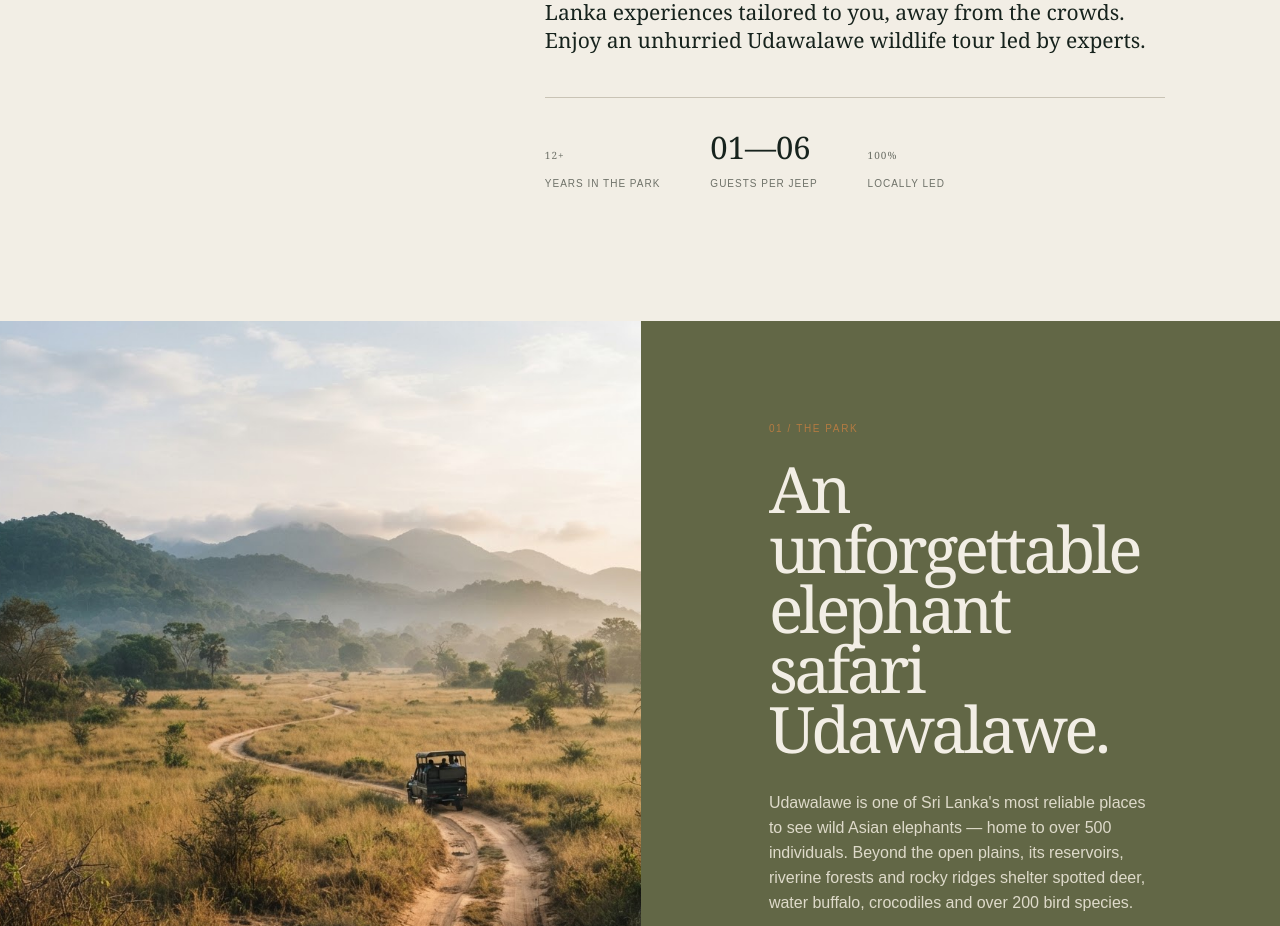
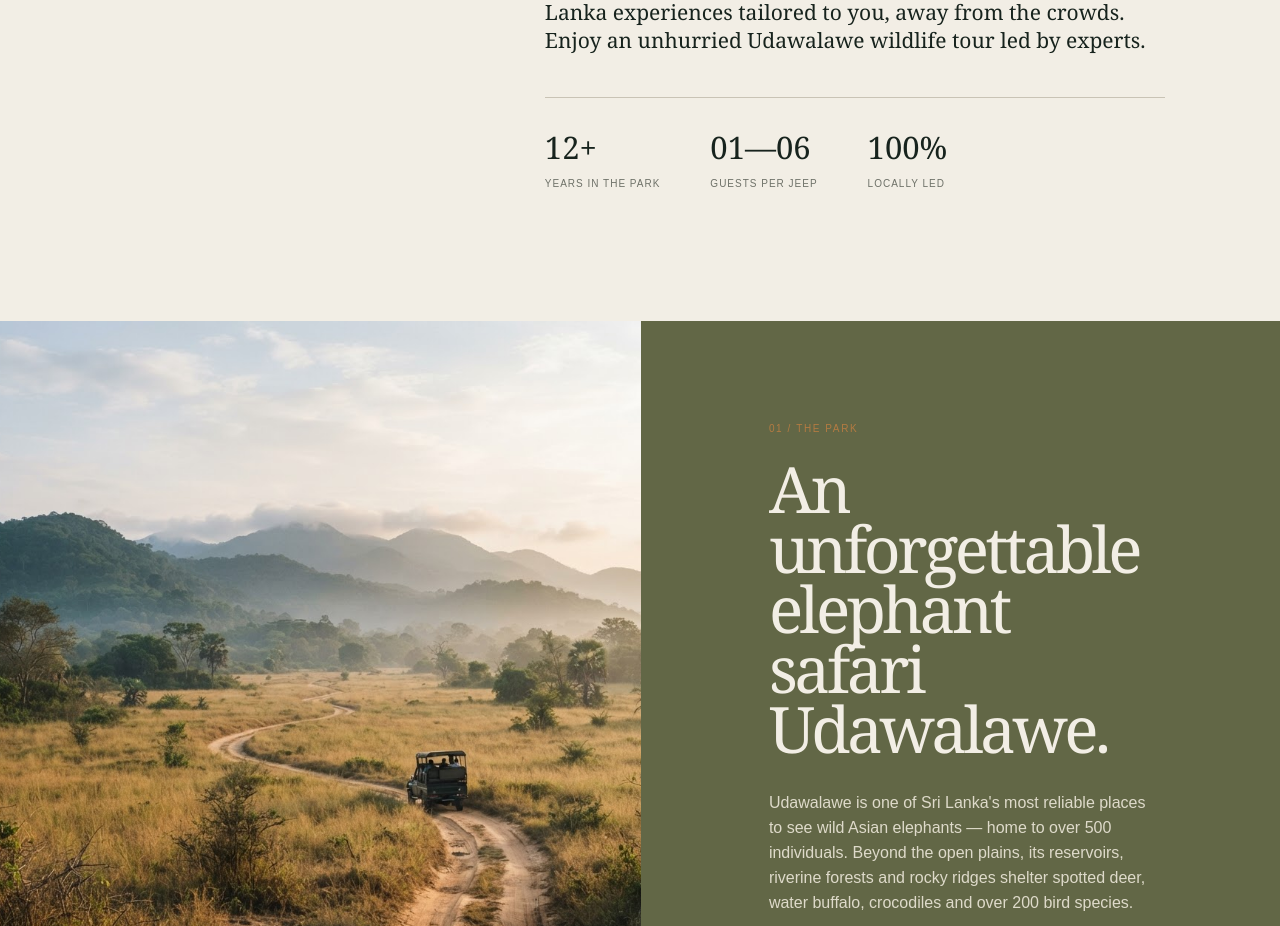
Before and after one commit to DrkCyph7/Udawalawe-Chaam-Safari, a Next.js app: page / in a window 1280 px wide. Shown: the part 1280-2206 px from the top of the page. Built offline with nearby package versions, Linux system fonts and the light colour scheme.

Commit message:
Texe Correction

```diff
--- a/app/globals.css
+++ b/app/globals.css
@@ -11,7 +11,7 @@ a { color: inherit; text-decoration: none; } button, input, textarea { font: inh
 .nav { position: fixed; z-index: 50; top: 0; left: 0; right: 0; display: flex; align-items: center; justify-content: space-between; padding: 20px 5vw; color: var(--paper); background: rgba(23,35,29,.92); backdrop-filter: blur(14px); -webkit-backdrop-filter: blur(14px); border-bottom: 1px solid rgba(255,255,255,.06); }.brand { font-size: 11px; font-weight: 700; letter-spacing: .19em; line-height: 1.05; flex-shrink: 0; }.brand span { color: #d1a05d; }.nav-links { display:flex; gap: 28px; margin-left: auto; margin-right: 28px; font-size: 12px; letter-spacing: .04em; }.nav-links a { opacity: .8; position: relative; transition: opacity .2s; }.nav-links a::after { content:''; position:absolute; bottom:-3px; left:0; width:0; height:1px; background:#d1a05d; transition: width .25s cubic-bezier(.16,1,.3,1); }.nav-links a:hover { opacity: 1; }.nav-links a:hover::after { width: 100%; }.text-link:hover { color: #d1a05d; }.menu-btn { display:none; background:transparent; border:0; color:inherit; padding: 4px; }
 .button { display: inline-flex; align-items:center; justify-content:center; gap: 13px; border: 0; padding: 14px 18px; font-size: 11px; letter-spacing: .09em; text-transform: uppercase; transition: transform .2s, background .2s, box-shadow .25s; }.button:hover { transform: translateY(-2px); box-shadow:0 8px 22px rgba(180,123,66,.22); }.button svg { transition:transform .25s ease; }.button:hover svg { transform:translateX(3px); }.button-bronze { background: var(--bronze); color: #fff8ed; }.button-dark { background: var(--ink); color: var(--paper); }
 .hero { min-height: 760px; height: 100vh; position: relative; display:flex; align-items:flex-end; color: var(--paper); overflow:hidden; }.hero-media { position:absolute; inset:-3%; transform-origin:center; will-change:transform; }.hero-image { object-fit:cover; object-position:center; }.experience-card, .button { will-change:transform; }.experience-card { transition:box-shadow .35s ease; }.experience-card:hover { box-shadow:0 18px 38px rgba(23,35,29,.18); }.card-photo img { transition:transform .8s ease; }.card-photo:hover img { transform:scale(1.05); }.hero-shade { position:absolute; inset:0; background:linear-gradient(90deg,rgba(11,25,18,.75),rgba(11,25,18,.08) 70%),linear-gradient(0deg,rgba(11,25,18,.7),transparent 50%); }.hero-copy { position:relative; z-index:1; padding: 0 5vw 12vh; max-width: 950px; }.eyebrow { font-size:10px; letter-spacing:.16em; text-transform:uppercase; color:var(--bronze); margin:0 0 22px; }.hero h1, h2 { font-family: Georgia, serif; font-weight:400; letter-spacing:-.055em; line-height:.94; margin:0; }.hero h1 { font-size: clamp(2.8rem, 6.5vw, 5.5rem); }.hero h1 em, h2 em { font-style:italic; }.hero-text { max-width:365px; font-size:16px; color:#e4dfd5; margin: 28px 0; }.hero-foot { position:absolute; z-index:1; bottom:24px; left:5vw; right:5vw; display:flex; justify-content:space-between; font-size:10px; letter-spacing:.1em; text-transform:uppercase; color:#d0d1c6; }
-.section-pad { padding: 130px 9vw; }.statement { background:var(--paper); }.statement h2 { font-size:clamp(3rem,6.8vw,7.5rem); max-width:900px; }.statement-bottom { margin: 90px 0 0 auto; max-width:620px; }.statement-bottom > p { font-family:Georgia,serif; font-size:21px; line-height:1.35; }.stats { display:flex; gap:50px; border-top:1px solid var(--border); margin-top:42px; padding-top:25px; }.stats div { display:flex; flex-direction:column; gap:5px; }.stats strong { font-family:Georgia,serif; font-size:31px; font-weight:400; }.stats span { font-size:10px; text-transform:uppercase; letter-spacing:.1em; color:#6e7168; }
+.section-pad { padding: 130px 9vw; }.statement { background:var(--paper); }.statement h2 { font-size:clamp(3rem,6.8vw,7.5rem); max-width:900px; }.statement-bottom { margin: 90px 0 0 auto; max-width:620px; }.statement-bottom > p { font-family:Georgia,serif; font-size:21px; line-height:1.35; }.stats { display:flex; gap:50px; border-top:1px solid var(--border); margin-top:42px; padding-top:25px; }.stats div { display:flex; flex-direction:column; gap:5px; }.stats strong { font-family:Georgia,serif; font-size:31px; font-weight:400; }.stats-label { font-size:10px; text-transform:uppercase; letter-spacing:.1em; color:#6e7168; }
 .split-story { display:grid; grid-template-columns:1.05fr .95fr; background:var(--olive); color:var(--paper); }.story-image { min-height:600px; position:relative; }.story-image img { object-fit:cover; }.story-copy { padding:100px 10vw; align-self:center; }.story-copy h2 { font-size:clamp(3rem,5vw,5.8rem); }.story-copy > p:not(.eyebrow) { max-width:390px; margin:32px 0; color:#dedaca; }.text-link { display:inline-flex; gap:10px; border-bottom:1px solid #b9bba8; padding-bottom:8px; font-size:11px; text-transform:uppercase; letter-spacing:.1em; }
 .experience { background:#ded8ca; }.section-heading { display:flex; align-items:flex-end; justify-content:space-between; gap:30px; margin-bottom:65px; }.section-heading h2 { font-size:clamp(3.2rem,6vw,6.3rem); }.section-heading > p { max-width:290px; font-size:14px; }.experience-grid { display:grid; grid-template-columns:repeat(3,1fr); gap:15px; }.experience-card { min-height:450px; padding:35px; position:relative; display:flex; flex-direction:column; align-items:flex-start; overflow:hidden; }.card-dark { background:var(--ink); color:var(--paper); }.card-olive { background:#7a7b54; color:var(--paper); }.card-photo { color:var(--paper); }.card-photo img { object-fit:cover; }.photo-overlay { position:absolute; z-index:1; inset:0; padding:35px; display:flex; flex-direction:column; align-items:flex-start; justify-content:flex-end; background:linear-gradient(0deg,rgba(10,22,15,.76),transparent 65%); }.card-index { color:var(--bronze); font-size:11px; letter-spacing:.1em; margin-bottom:auto; }.experience-card h3 { font-family:Georgia,serif; font-size:39px; font-weight:400; line-height:1; margin:25px 0 13px; }.experience-card p { font-size:13px; max-width:260px; color:#caccc0; }.experience-card a { margin-top:auto; border-bottom:1px solid currentColor; padding-bottom:7px; display:flex; gap:10px; text-transform:uppercase; letter-spacing:.1em; font-size:10px; }
 .quote-band { padding:150px 9vw; background:var(--bronze); color:#fff8ed; }.quote-band p { font-family:Georgia,serif; font-size:clamp(3rem,6vw,6rem); letter-spacing:-.05em; line-height:1; margin:0; }.quote-band em { color:#24372a; }.quote-band span { display:block; margin-top:40px; font-size:10px; letter-spacing:.15em; }
--- a/app/page.tsx
+++ b/app/page.tsx
@@ -381,7 +381,7 @@ export default function Page() {
                       : <CountUp to={raw} suffix={suffix} stiffness={45} damping={18} />
                     }
                   </strong>
-                  <span>{label}</span>
+                  <span className="stats-label">{label}</span>
                 </motion.div>
               ))}
             </motion.div>
```
